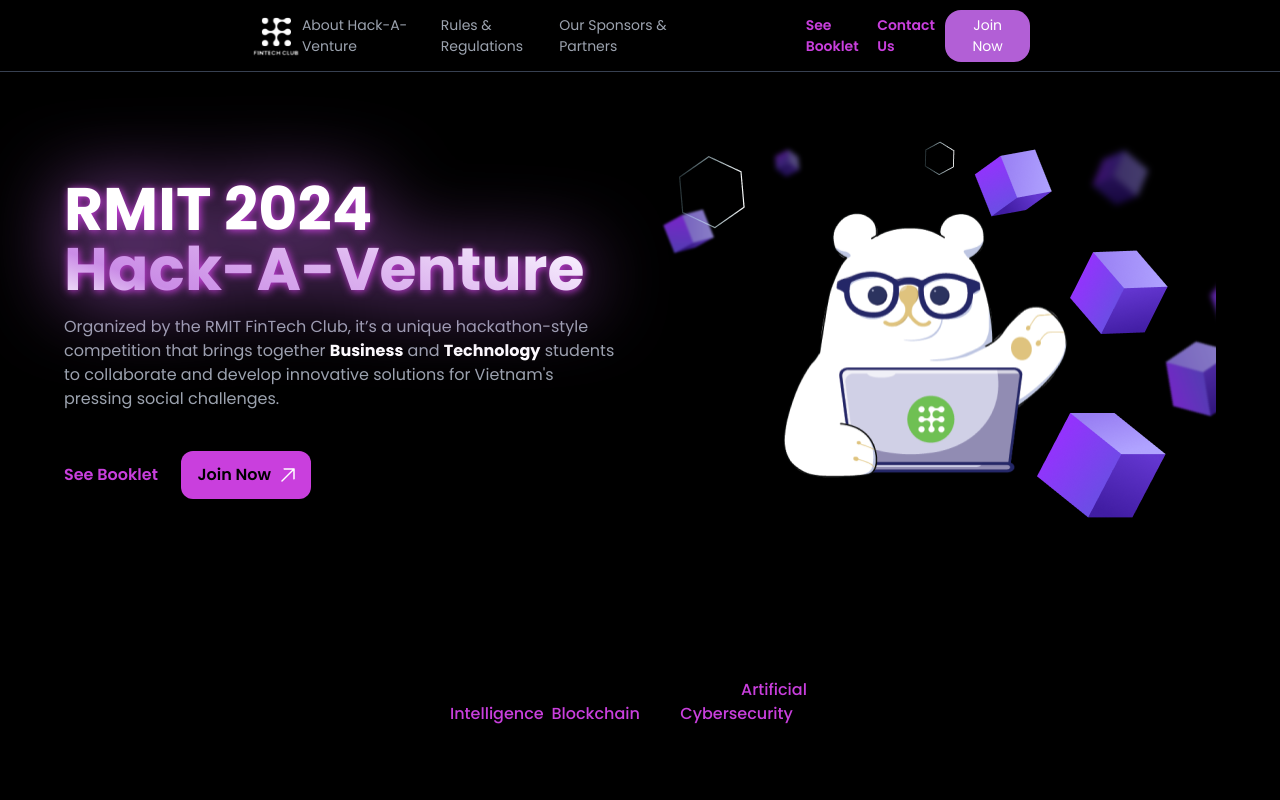
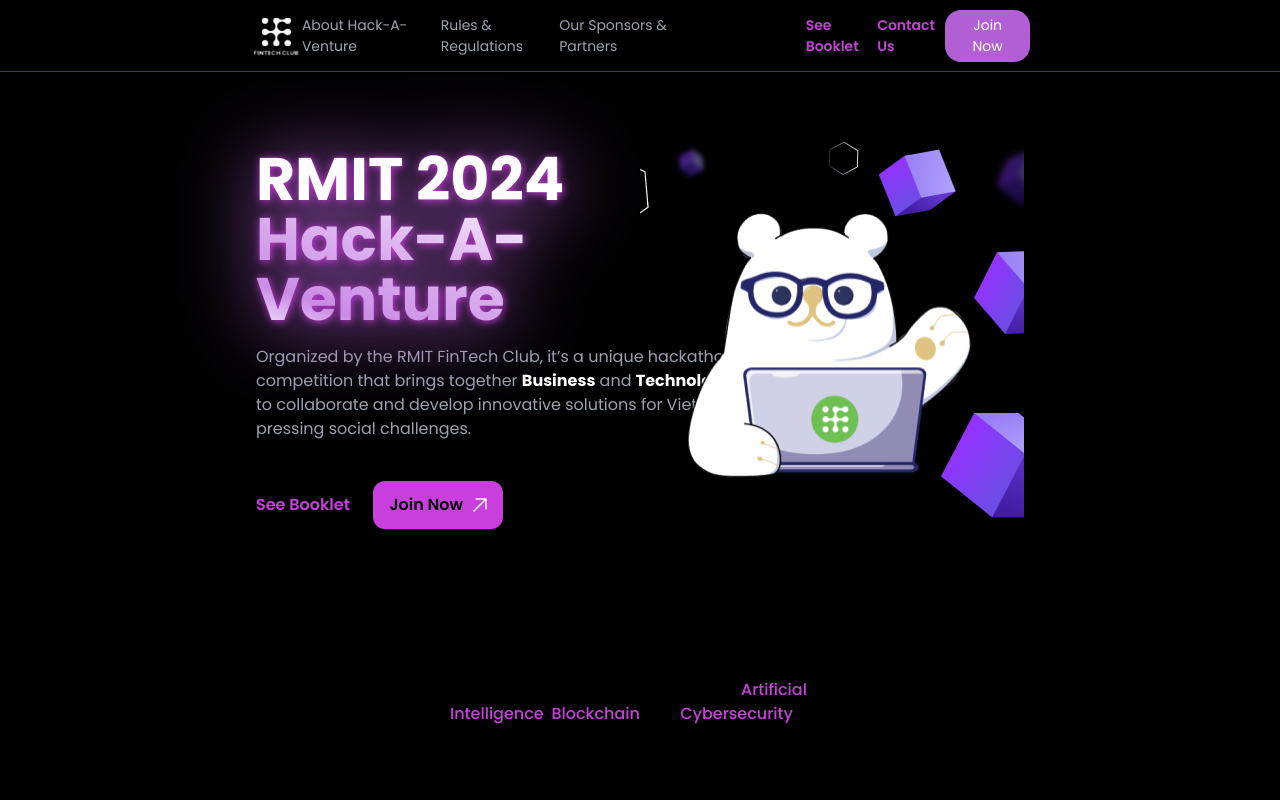
Before and after one commit to rmitvietnamfintechclub/rmit-hack-a-venture-2024, a Next.js app: page / in a window 1280 px wide. Shown: the top 800 px of the page. Built offline with nearby package versions, Linux system fonts and the light colour scheme.

Commit message:
test margin

```diff
--- a/app/components/HeroSection.tsx
+++ b/app/components/HeroSection.tsx
@@ -6,7 +6,7 @@
 export const HeroSection = () => {
 	return (
 		<>
-			<div className="max-md:hidden grid grid-cols-2 items-center md:px-[5vw]">
+			<div className="max-md:hidden grid grid-cols-2 items-center md:px-[20vw]">
 				<div className='justify-center mx-auto md:w-full'>
 					<div className="mx-auto">
 						<div className='mb-[16px] drop-shadow-container'>
```
